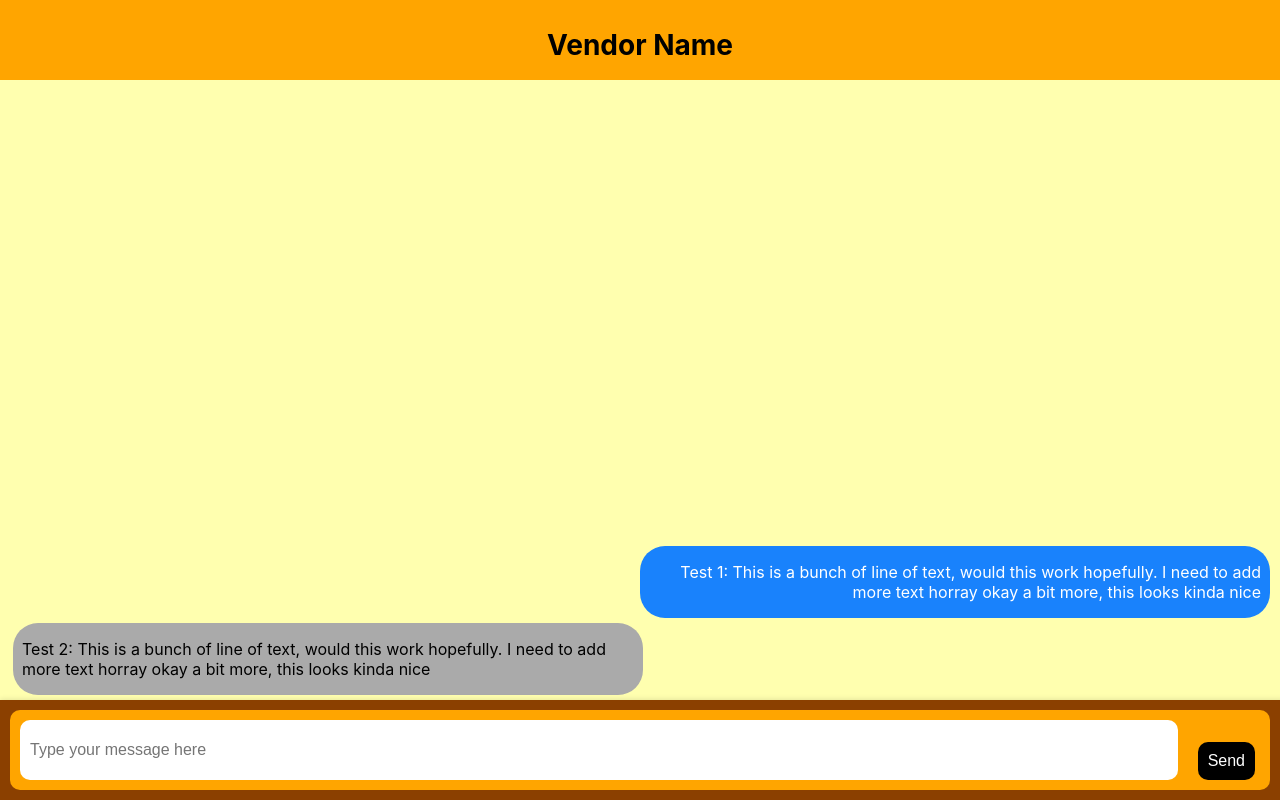
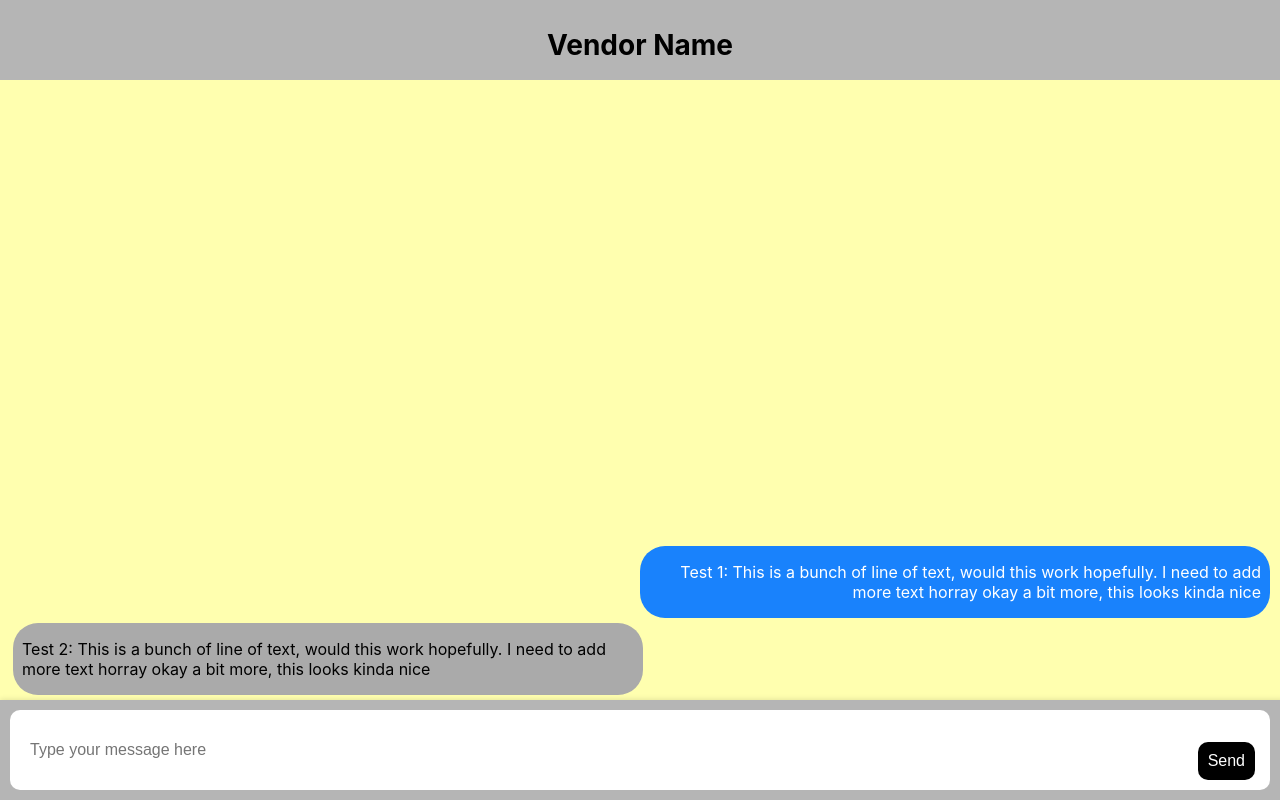
Before and after one commit to ShoeShime/test-chat_app, a React (Create React App) app: page / in a window 1280 px wide. Built offline with nearby package versions, Linux system fonts and the light colour scheme.

Commit message:
color changes

```diff
--- a/src/features/ChatRoom/components/ChatHeader_Room.tsx
+++ b/src/features/ChatRoom/components/ChatHeader_Room.tsx
@@ -5,13 +5,14 @@ import styled from "styled-components";
 //Header, Top of the Page
 const Message_header = styled.header`
 	position: fixed;
-	background-color: #FFA500;
+	background-color: #B5B5B5;
 
 	height: 10%;
 	width: 100%;
 `;
 
 const MyName = styled.p`
+
 
 	font-weight: bold;
 	font-size: 28px;
--- a/src/features/ChatRoom/components/Message.tsx
+++ b/src/features/ChatRoom/components/Message.tsx
@@ -6,7 +6,7 @@ import {handleMessageSend} from "./Messages";
 
 const MessageContainer = styled.div`
 	position: fixed;
-	background-color: #8B4000;
+	background-color: #B5B5B5;
 
 	display: flex;
 
@@ -21,7 +21,7 @@ const MessageContainer = styled.div`
 `;
 
 const MessageForm = styled.form`
-	background-color: #FFA500;
+	background-color: #FFFFFF;
 	width: 100%;
 
 	display: flex;
```
